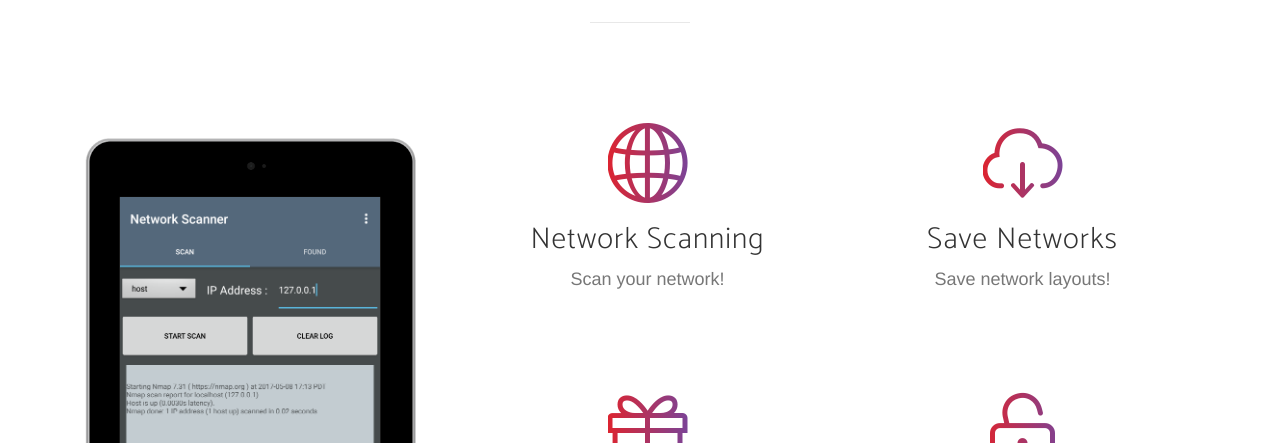
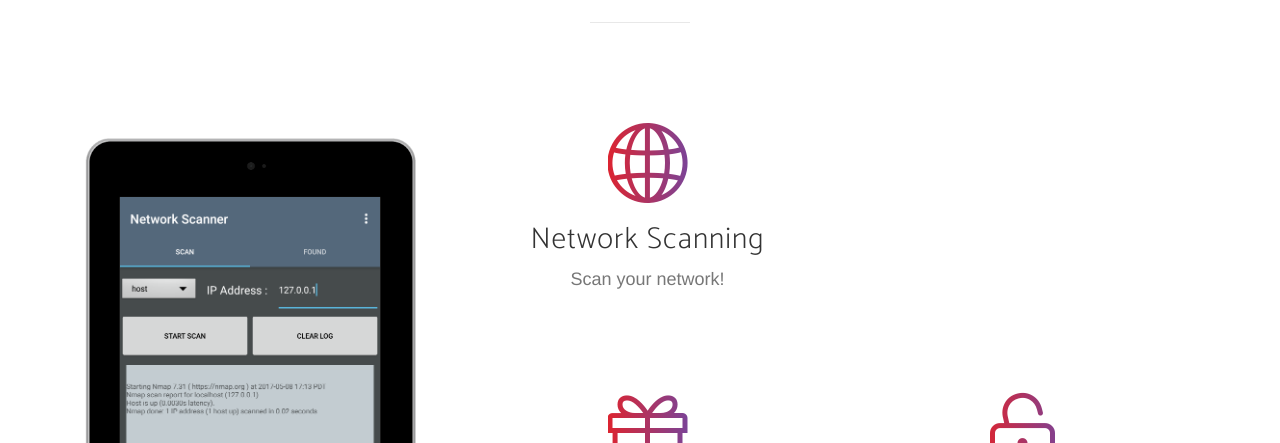
Before and after one commit to swuwu/CS499-02, a website: page docs/index.html in a window 1280 px wide. Shown: the part 1566-2009 px from the top of the page. Drawn offline with nearby package versions, Linux system fonts and the light colour scheme; a web font is replaced by a local one.

Commit message:
Update index.html

```diff
--- a/docs/index.html
+++ b/docs/index.html
@@ -144,13 +144,6 @@
                                     <p class="text-muted">Scan your network!</p>
                                 </div>
                             </div>
-                            <div class="col-md-6">
-                                <div class="feature-item">
-                                    <i class="icon-cloud-download text-primary"></i>
-                                    <h3>Save Networks</h3>
-                                    <p class="text-muted">Save network layouts!</p>
-                                </div>
-                            </div>
                         </div>
                         <div class="row">
                             <div class="col-md-6">
```
